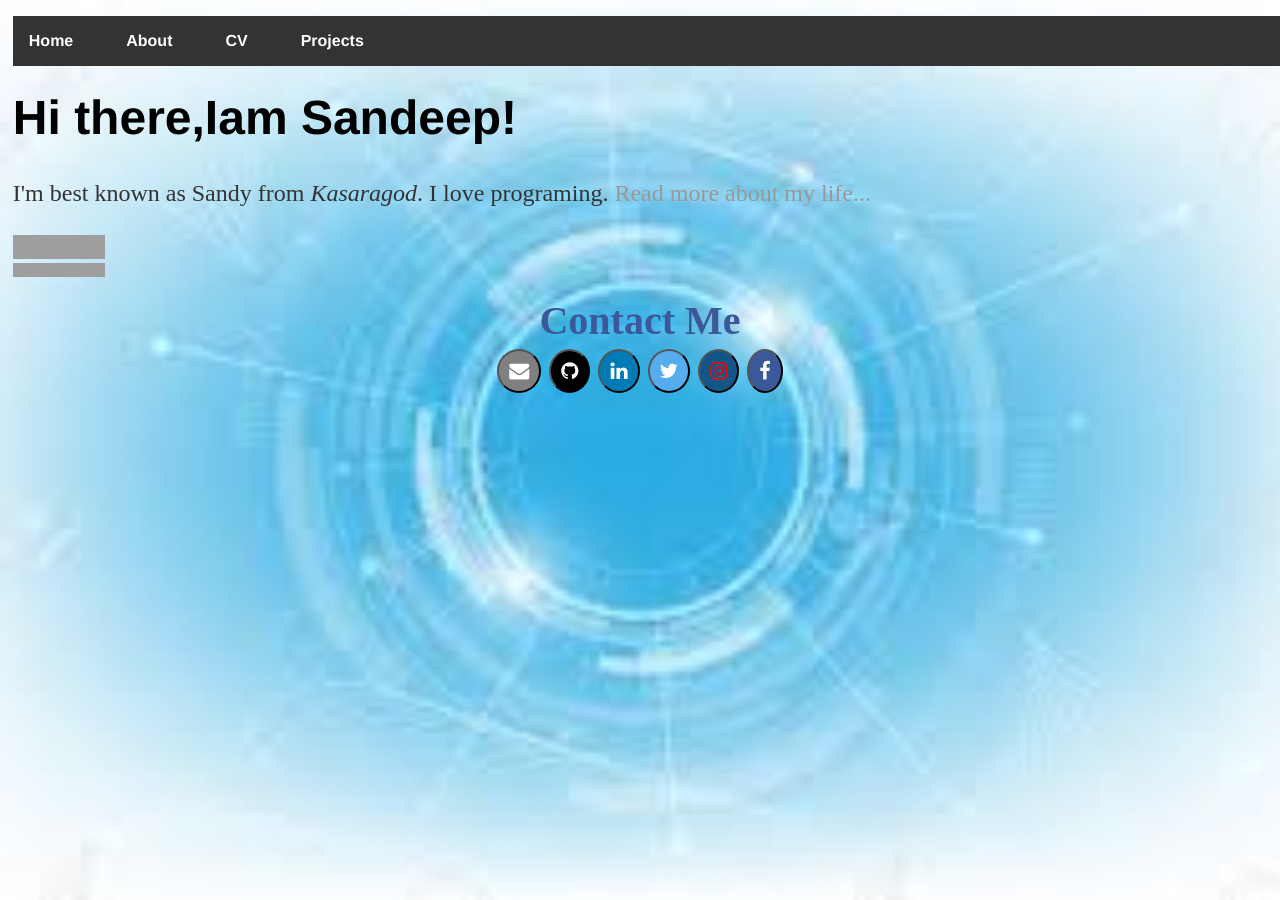
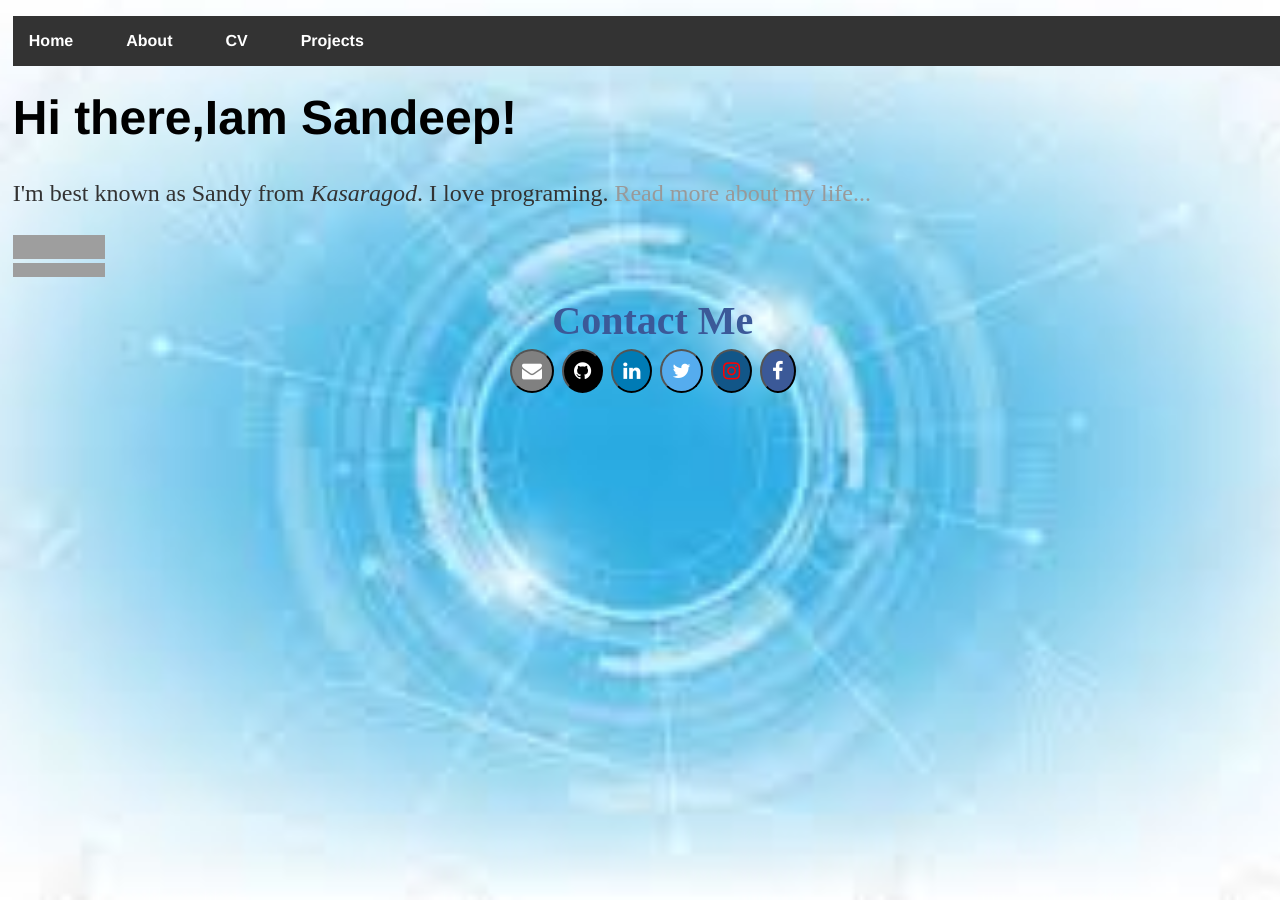
Before and after one commit to sandeepnayaks/sandeepnayaks.github.io, a Jekyll site: the page built from index.html, in a window 1280 px wide. Built offline with Jekyll 4.4.1, drawn with Linux system fonts in a browser that asks for light colours; grey boxes are pictures that could not be loaded.

Commit message:
Update main.css

```diff
--- a/css/main.css
+++ b/css/main.css
@@ -1,4 +1,4 @@
-body { margin: 90px 1%;top:0; width: 98%;
+body { margin: 90px 1%;top:0; width: 100%;
 }
 html {
   background: url(../../bg1.jpg) no-repeat center center fixed;
```
